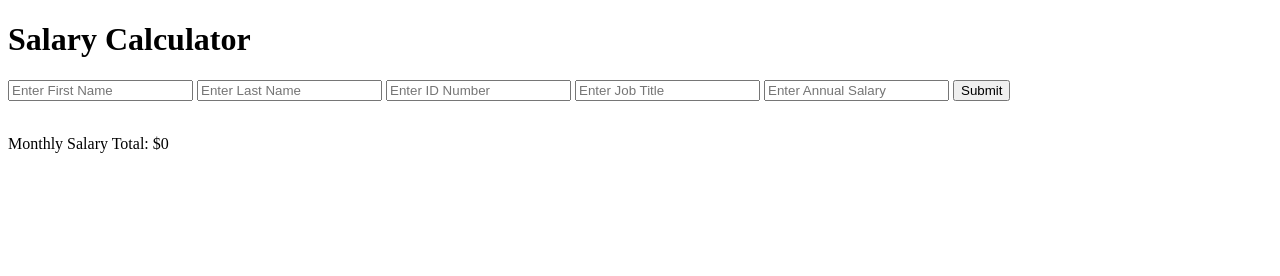
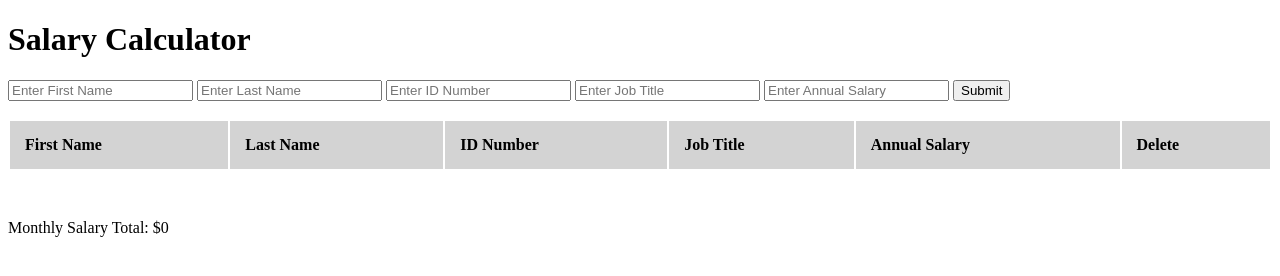
Before and after one commit to daneschmidt/jquery-salary-calculator, a plain HTML site: page index.html in a window 1280 px wide. Drawn offline with nearby package versions, Linux system fonts and the light colour scheme.

Commit message:
setting up the table on the DOM to display the employee info and total

```diff
--- a/index.html
+++ b/index.html
@@ -23,26 +23,31 @@
 </form>
 <br />
 
-<div class="js-employeeInfoDisplay">
+<table class="js-employeeInfoDisplay">
 
-    <!-- <table>
-        <thead>
+            <thead>
             <tr>
                 <th>First Name</th>
                 <th>Last Name</th>
                 <th>ID Number</th>
                 <th>Job Title</th>
                 <th>Annual Salary</th>
+                <th>Delete</th>
             </tr>
-        </thead>
+            </thead>
 
-        <tbody class="js-employeeInfo">
+            <tbody>
+                <tr>
+                <td></td>
+                <td></td>
+                <td></td>
+                <td></td>
+                <td></td>
+                <td></td>
+                </tr>
+            </tbody>
 
-        </tbody>
-
-    </table> -->
-
-</div>
+</table>
 
 <p id="monthly-total">Monthly Salary Total: $0</p>
 
```
